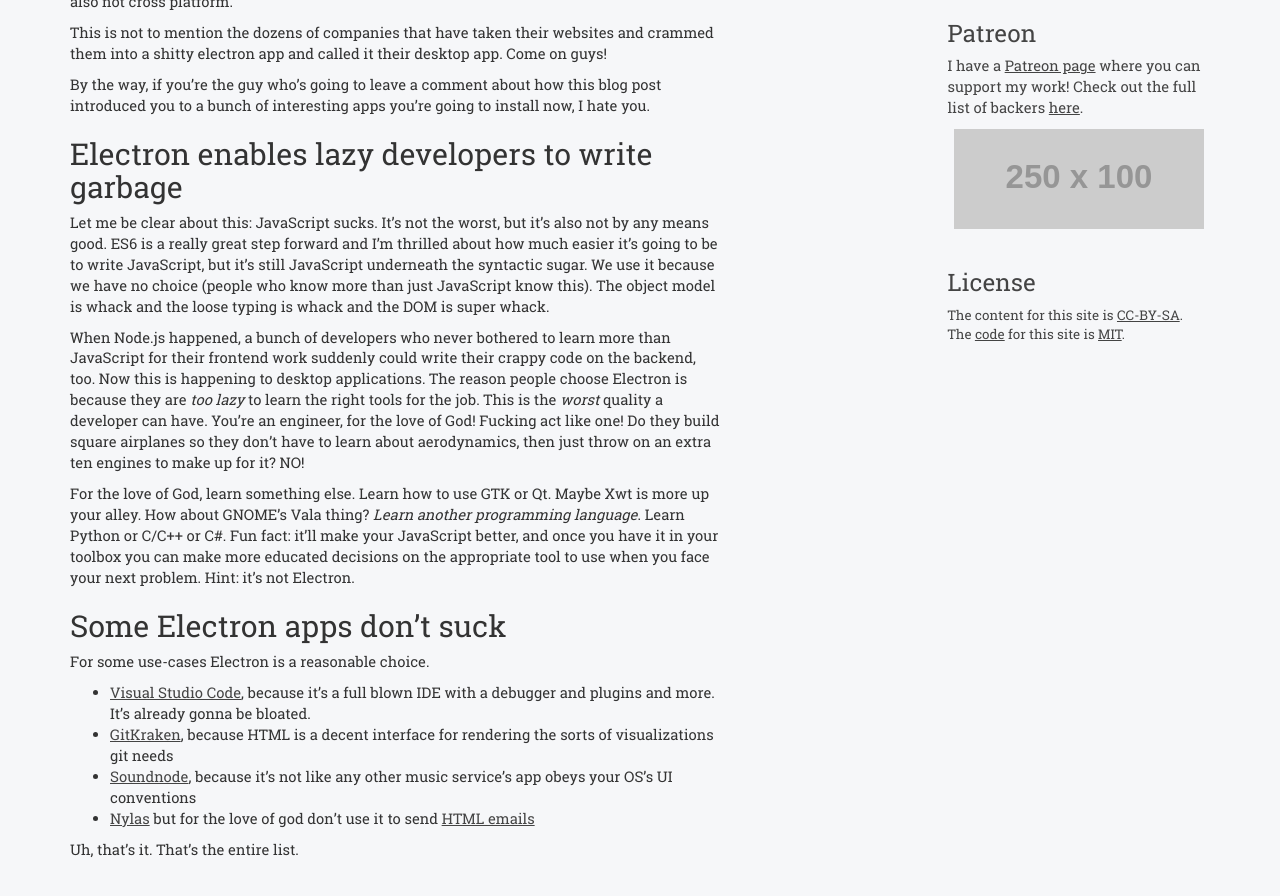
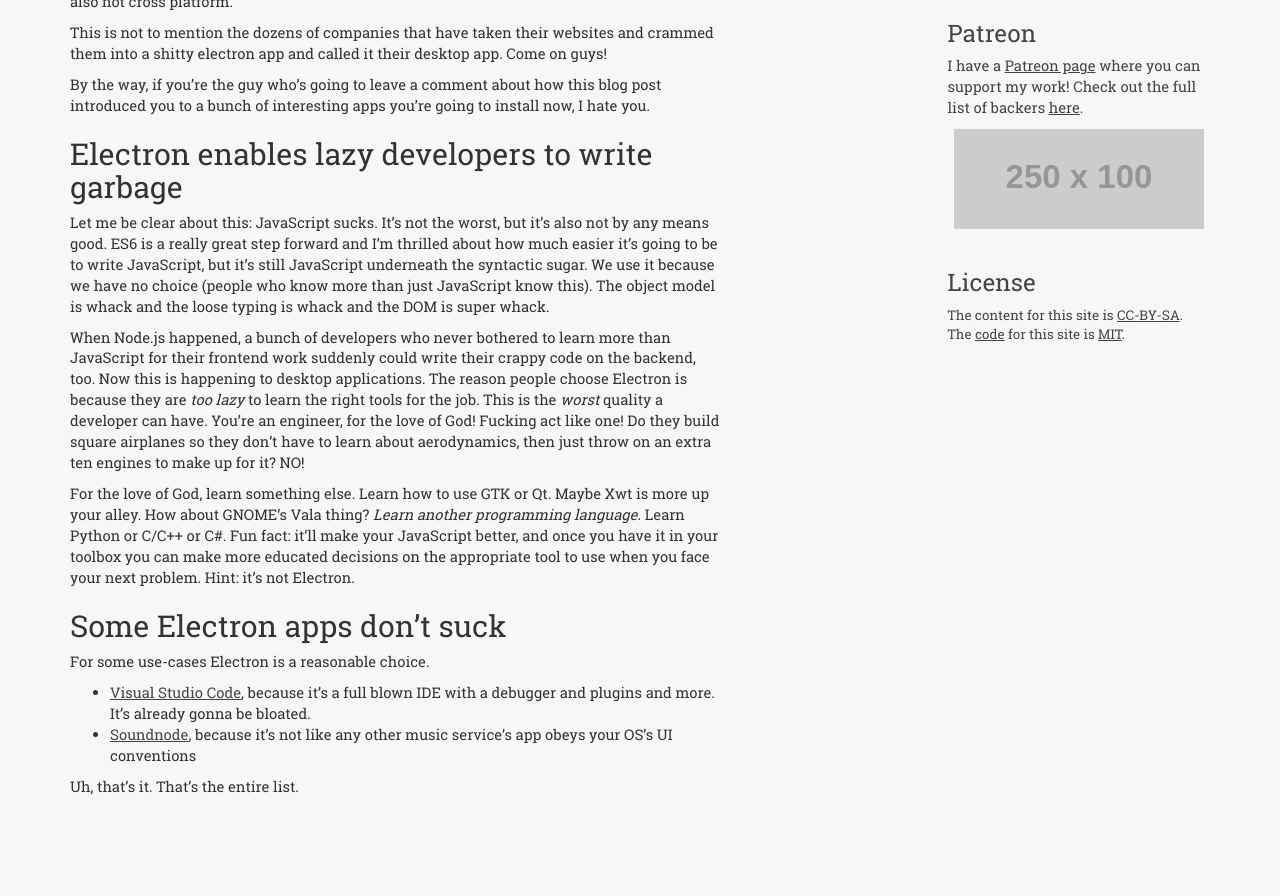
Before and after one commit to stormblog/sircmpwn.github.io, a Jekyll site: the page built from _posts/2016-11-24-Electron-considered-harmful.md, in a window 1280 px wide and 900 px high, scrolled down 860 px. Shown: the top 896 px of the window. Built offline with Jekyll 4.4.1, drawn with Linux system fonts in a browser that asks for light colours; after the commit the page ends 1697 px from its top, so only the background shows below that.

Commit message:
Update Electron post

```diff
--- a/_posts/2016-11-24-Electron-considered-harmful.md
+++ b/_posts/2016-11-24-Electron-considered-harmful.md
@@ -93,11 +93,7 @@ For some use-cases Electron is a reasonable choice.
 * [Visual Studio Code](https://code.visualstudio.com/), because it's a full
     blown IDE with a debugger and plugins and more. It's already gonna be
     bloated.
-* [GitKraken](https://www.gitkraken.com/), because HTML is a decent interface for
-    rendering the sorts of visualizations git needs
 * [Soundnode](http://www.soundnodeapp.com/), because it's not like any other
     music service's app obeys your OS's UI conventions
-* [Nylas](https://www.nylas.com/) but for the love of god don't use it to send
-    [HTML emails](/2016/04/11/Please-use-text-plain-for-emails.html)
 
 Uh, that's it. That's the entire list.
```
